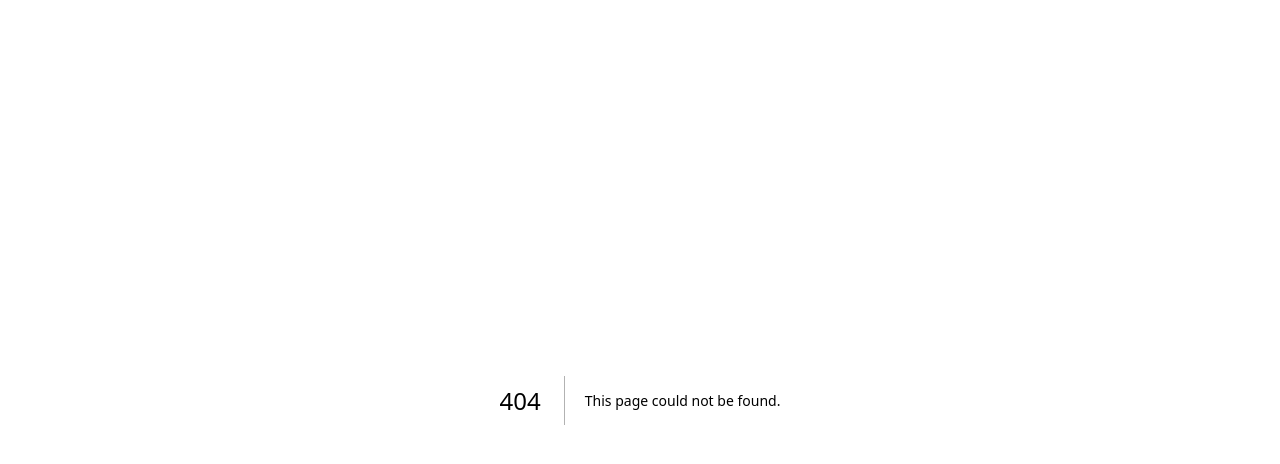
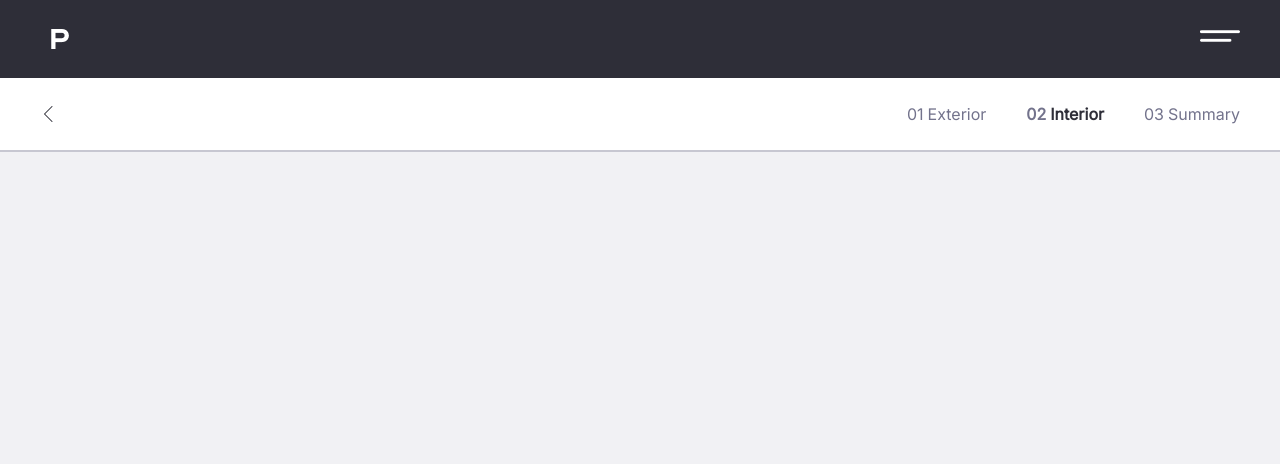
Before and after one commit to Lorena-Cec/Car-configurator, a Next.js app: page /configurationInterior in a window 1280 px wide. Before the commit this address had no page. Shown: the top 464 px of the page. Built offline with nearby package versions, Linux system fonts and the light colour scheme.

Commit message:
Exterior fix

```diff
--- a/pages/configurationExterior.tsx
+++ b/pages/configurationExterior.tsx
@@ -6,18 +6,18 @@ import Link from "next/link";
 const CarSelect = () => {
   const router = useRouter();
   const { id, name, year } = router.query;
-  let view = "Back Left";
+  let view = "Front Left";
   let color = "Blue";
   let colorChoice = "Turbo Blue";
   let wheelsChoice = "22” Magnesium 5-spoke";
   let wheel = "Two";
 
   return (
-    <div className="min-h-screen bg-grey flex flex-col">
+    <div className="max-h-screen bg-grey flex flex-col">
       <NavBar />
       <div className="flex justify-between items-center py-6 px-10 bg-white border-b-2 border-border-grey">
         <div className="flex items-center gap-3">
-          <Link href={"/carselect"}>
+          <Link href={`/configurationView?id=${id}&name=${name}&year=${year}`}>
             <img src="/arrowleft.png" alt="Arrow Left" className="h-4  w-auto" />
           </Link>
           <p className="text-light-grey text-2xl font-optician">{year}</p>
@@ -38,9 +38,9 @@ const CarSelect = () => {
           </div>
         </div>
       </div>
-
-      <div className="flex">
-        <div className="flex flex-col flex-1 justify-center items-center bg-grey">
+      <div className="flex h-svh">
+        {/* lijevi dio */}
+        <div className="flex flex-col flex-1 justify-center items-center bg-grey align-middle">
           <img src={`/${name}/View=${view}, Color=${color}, Wheel Style=${wheel}.png`} alt="Car Configuration" className="h-96 w-auto object-contain"/>
           <div className="flex items-center gap-4">
             <img src="/arrowleft.png" alt="Arrow Left" className="h-4  w-auto" />
@@ -53,8 +53,8 @@ const CarSelect = () => {
           </div>
         </div>
 
-        <div className="w-96 bg-white border-l-2 border-border-grey ">
-
+        {/* desni dio */}
+        <div className="bg-white border-l-2 border-border-grey ">
           <div className="flex flex-col p-10 gap-10">
              <div className="flex">
               <img src={`/Color/Color=${colorChoice}.png`} alt="Color choice" className="h-14 w-auto rounded-full mr-5" />
@@ -72,23 +72,25 @@ const CarSelect = () => {
             </div>
           </div>
 
-
           <div className="absolute bottom-0 right-0">
-            <div className="flex items-center justify-between px-10 mb-6">
+            <div className="flex items-center justify-between px-8 mb-6 gap-14">
               <div className="flex items-center">
-                <p className="text-lg font-semibold">TOTAL</p>
-                <img src="/info.png" alt="Info" className="h-4 w-auto ml-2" />
+                <p className="text-sm tracking-widest text-light-grey">TOTAL</p>
+                <svg width="16" fill="none" className="h-4 w-auto ml-2 text-light-grey"  height="16" viewBox="0 0 16 16" xmlns="http://www.w3.org/2000/svg">
+                  <path d="M8 0C3.6 0 0 3.6 0 8C0 12.4 3.6 16 8 16C12.4 16 16 12.4 16 8C16 3.6 12.4 0 8 0ZM9 12H7V7H9V12ZM8 6C7.4 6 7 5.6 7 5C7 4.4 7.4 4 8 4C8.6 4 9 4.4 9 5C9 5.6 8.6 6 8 6Z" fill="currentColor"/>
+                </svg>
               </div>
-              <p className="text-lg font-semibold">120,000.12€</p>
+              <p className="text-2xl">120,000.12€</p>
             </div>
 
-            <div className="flex items-center w-96 py-5 bg-blue-400 ">
+            <div className="flex items-center py-5 bg-blue-400 ">
               <p className=" text-white font-bold py-2 px-4 rounded-md">
                 Interior
               </p>
-              <img src="/arrowright.png" alt="Arrow Right" className="h-4 w-auto text-white" />
+              <img src="/arrowright.png" alt="Arrow Right" className="h-4 w-auto text-white fill-current" />
             </div>
          </div>
+
         </div>
       </div>
     </div>
--- /dev/null
+++ b/pages/configurationInterior.tsx
@@ -0,0 +1,47 @@
+import React from "react";
+import NavBar from "../components/NavBar";
+import { useRouter } from 'next/router';
+import Link from "next/link";
+
+const CarSelect = () => {
+  const router = useRouter();
+  const { id, name, year } = router.query;
+  let view = "Front Left";
+  let color = "Blue";
+  let colorChoice = "Turbo Blue";
+  let wheelsChoice = "22” Magnesium 5-spoke";
+  let wheel = "Two";
+
+  return (
+    <div className="min-h-screen bg-grey flex flex-col">
+      <NavBar />
+      <div className="flex justify-between items-center py-6 px-10 bg-white border-b-2 border-border-grey">
+        <div className="flex items-center gap-3">
+          <Link href={`/configurationView?id=${id}&name=${name}&year=${year}`}>
+            <img src="/arrowleft.png" alt="Arrow Left" className="h-4  w-auto" />
+          </Link>
+          <p className="text-light-grey text-2xl font-optician">{year}</p>
+          <p className=" text-dark-grey text-2xl font-semibold font-optician">{name}</p>
+        </div>
+        <div className="flex items-center gap-10">
+          <div className="flex gap-1">
+            <p className="text-light-grey text-base">01</p>
+            <p className="text-light-grey text-base">Exterior</p>
+          </div>
+          <div className="flex gap-1">
+            <p className="text-light-grey font-bold text-base">02</p>
+            <p className="text-dark-grey font-bold text-base">Interior</p>
+          </div>
+          <div className="flex gap-1">
+            <p className="text-light-grey text-base">03</p>
+            <p className="text-light-grey text-base">Summary</p>
+          </div>
+        </div>
+      </div>
+
+    </div>
+  );
+};
+
+
+export default CarSelect;
--- a/pages/configurationView.tsx
+++ b/pages/configurationView.tsx
@@ -24,7 +24,9 @@ const CarSelect = () => {
           <p className=" text-dark-grey text-2xl font-semibold font-optician">{name}</p>
         </div>
         <div className="flex items-center gap-10">
-            <p className="text-blue-400 text-base">Edit Configuration</p>
+            <Link href={`/configurationExterior?id=${id}&name=${name}&year=${year}`}>
+                <p className="text-blue-400 text-base">Edit Configuration</p>
+            </Link>
             <p className="text-red-error text-base">Delete</p>
         </div>
       </div>
@@ -48,9 +50,11 @@ const CarSelect = () => {
                 <p className="text-light-grey text-3xl font-optician">{year}</p>
             </div>
             <div className="flex flex-col items-end">
-                <div className="flex items-center">
+                <div className="flex items-center justify-center">
                     <p className="text-light-grey text-base font-semibold">TOTAL</p>
-                    <img src="/info.png" alt="Info" className="h-4 w-auto ml-2" />
+                    <svg width="16" fill="none" className="h-4 w-auto ml-2 text-light-grey"  height="16" viewBox="0 0 16 16" xmlns="http://www.w3.org/2000/svg">
+                        <path d="M8 0C3.6 0 0 3.6 0 8C0 12.4 3.6 16 8 16C12.4 16 16 12.4 16 8C16 3.6 12.4 0 8 0ZM9 12H7V7H9V12ZM8 6C7.4 6 7 5.6 7 5C7 4.4 7.4 4 8 4C8.6 4 9 4.4 9 5C9 5.6 8.6 6 8 6Z" fill="currentColor"/>
+                    </svg>
                 </div>
                 <p className="text-dark-grey text-2xl">120,000.12 €</p>
             </div>
```
Also changed, not shown: diokoda.txt, public/Union.svg (added).
